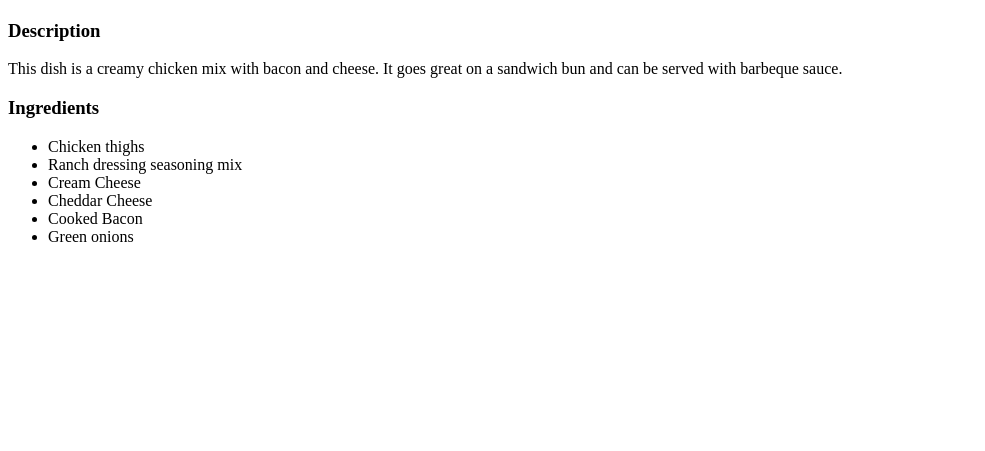
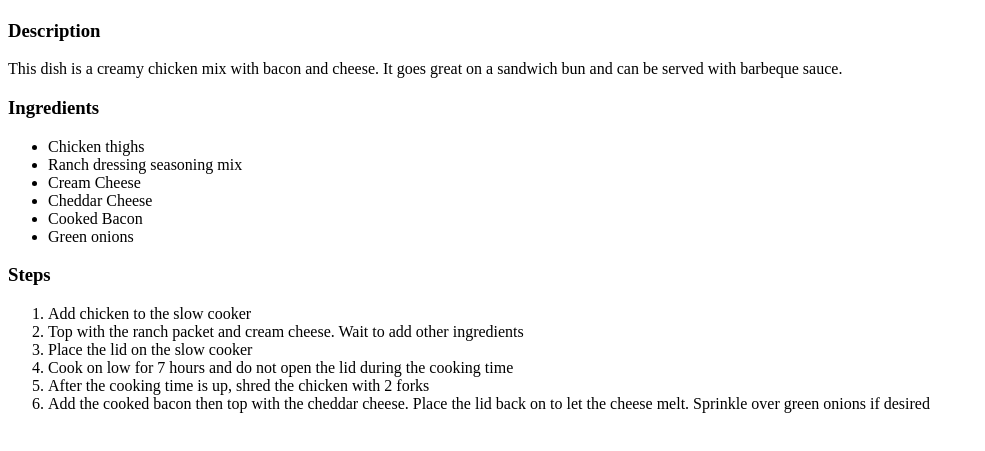
Before and after one commit to CarterWilliams2/odin-recipes, a plain HTML site: page recipes/crack-chicken.html in a window 1280 px wide. Shown: the part 99-550 px from the top of the page, without its empty margins (0-985 px from the left). Drawn offline with Linux system fonts and the light colour scheme.

Commit message:
Add directions to crack chicken page

```diff
--- a/recipes/crack-chicken.html
+++ b/recipes/crack-chicken.html
@@ -20,5 +20,15 @@
             <li>Cooked Bacon</li>
             <li>Green onions</li>
         </ul>
+        <h3>Steps</h3>
+        <ol>
+            <li>Add chicken to the slow cooker</li>
+            <li>Top with the ranch packet and cream cheese. Wait to add other ingredients</li>
+            <li>Place the lid on the slow cooker</li>
+            <li>Cook on low for 7 hours and do not open the lid during the cooking time</li>
+            <li>After the cooking time is up, shred the chicken with 2 forks</li>
+            <li> Add the cooked bacon then top with the cheddar cheese. Place the lid back on to
+                 let the cheese melt. Sprinkle over green onions if desired</li>
+        </ol>
     </body>
 </html>
```
